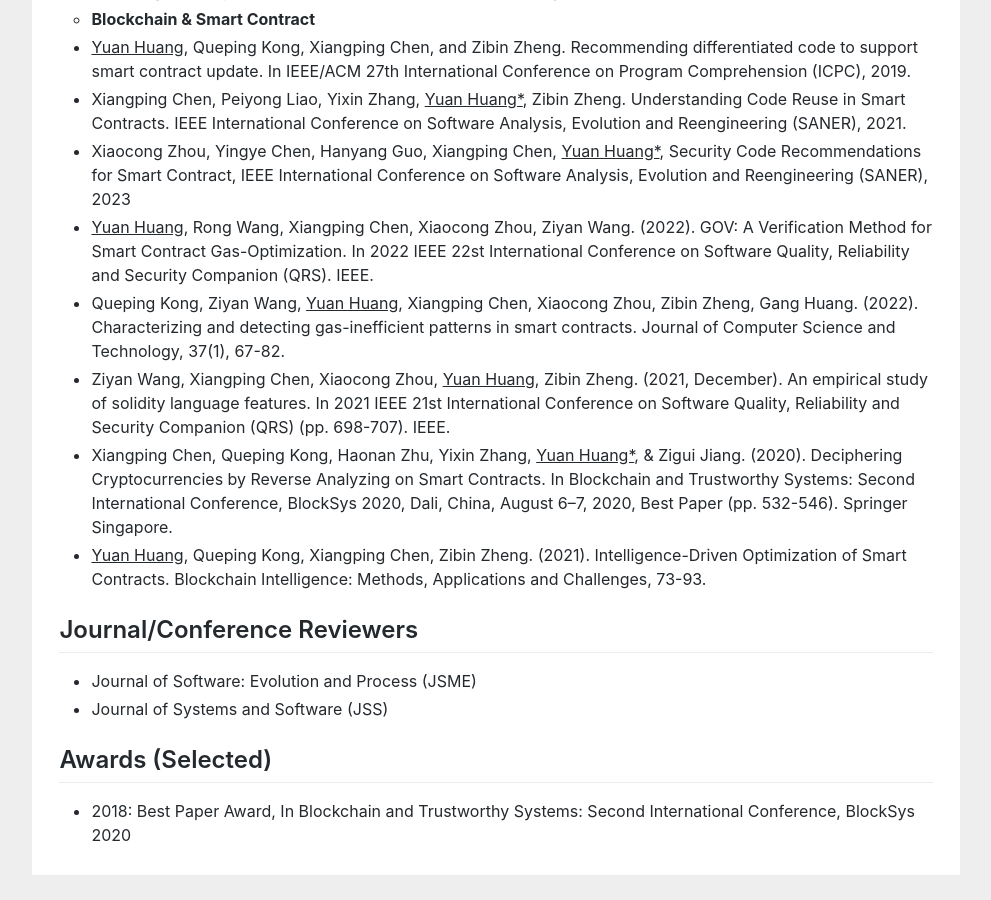
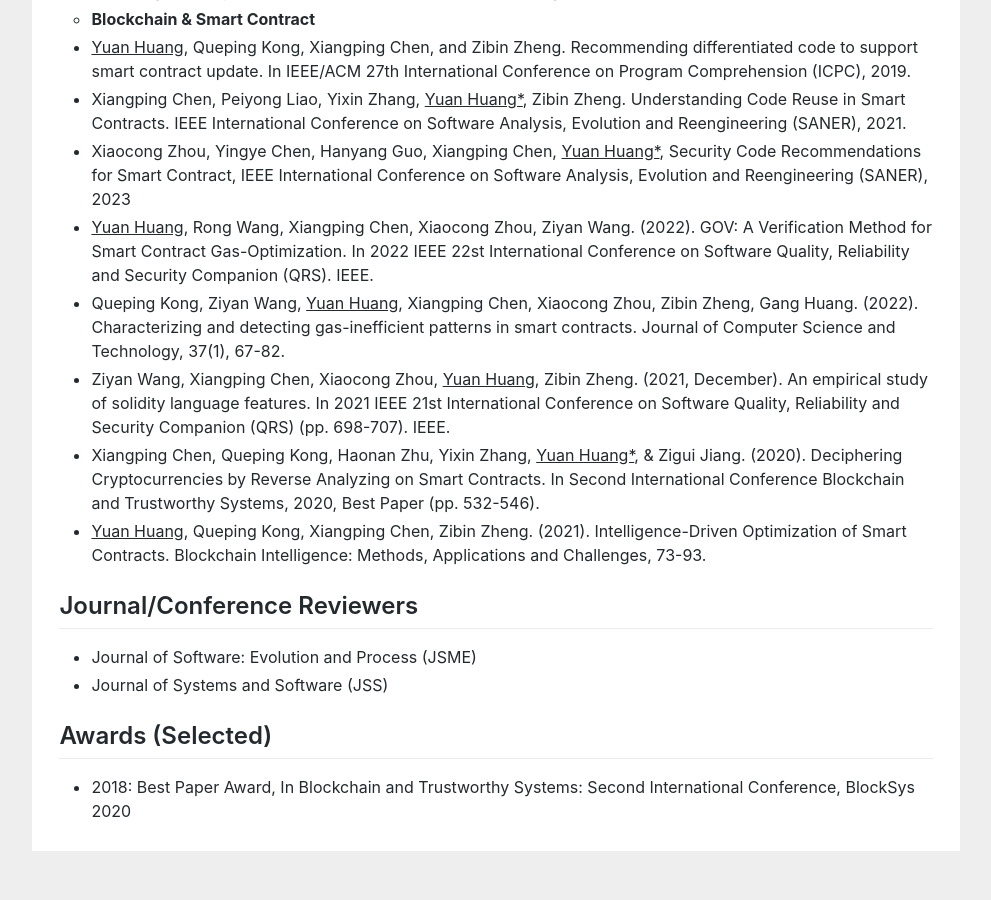
Before and after one commit to huangyuan-hy/huangyuan-hy.github.io, a Jekyll site: the page index.html, which Jekyll copies as it is, in a window 1280 px wide and 900 px high, scrolled down 1920 px. Shown: the whole window, without its empty margins (144-1135 px from the left). Built offline with Jekyll 4.4.1, drawn with Linux system fonts in a browser that asks for light colours; after the commit the page ends 2796 px from its top, so only the background shows below that.

Commit message:
Update index.html

```diff
--- a/index.html
+++ b/index.html
@@ -124,7 +124,7 @@ gtag('config', 'UA-158965281-1');
 <li>Ziyan Wang, Xiangping Chen, Xiaocong Zhou, <u>Yuan Huang</u>, Zibin Zheng. (2021, December). An empirical study of solidity language features. In 2021 IEEE 21st International Conference on Software Quality, Reliability and Security Companion (QRS) (pp. 698-707). IEEE.</li>
 
 
-<li>Xiangping Chen, Queping Kong, Haonan Zhu, Yixin Zhang, <u>Yuan Huang*</u>, & Zigui Jiang. (2020). Deciphering Cryptocurrencies by Reverse Analyzing on Smart Contracts. In Blockchain and Trustworthy Systems: Second International Conference, BlockSys 2020, Dali, China, August 6–7, 2020, Best Paper (pp. 532-546). Springer Singapore.</li>
+<li>Xiangping Chen, Queping Kong, Haonan Zhu, Yixin Zhang, <u>Yuan Huang*</u>, & Zigui Jiang. (2020). Deciphering Cryptocurrencies by Reverse Analyzing on Smart Contracts. In Second International Conference Blockchain and Trustworthy Systems, 2020,  Best Paper (pp. 532-546).</li>
 
 <li><u>Yuan Huang</u>, Queping Kong, Xiangping Chen, Zibin Zheng. (2021). Intelligence-Driven Optimization of Smart Contracts. Blockchain Intelligence: Methods, Applications and Challenges, 73-93.</li>
 
```
